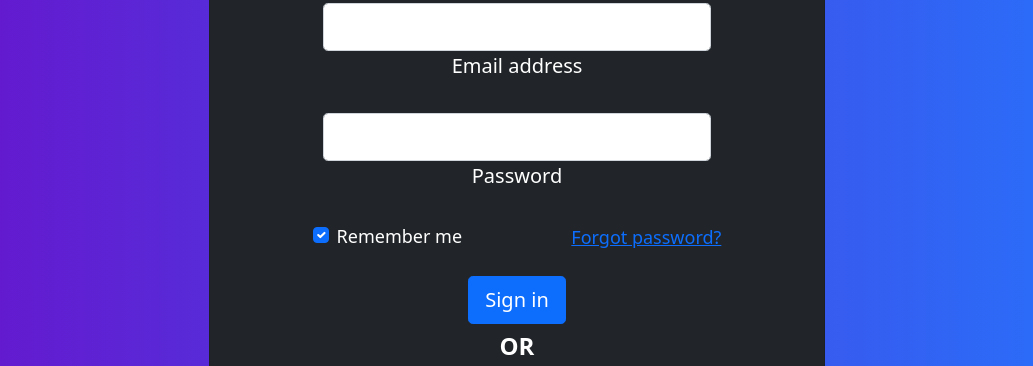
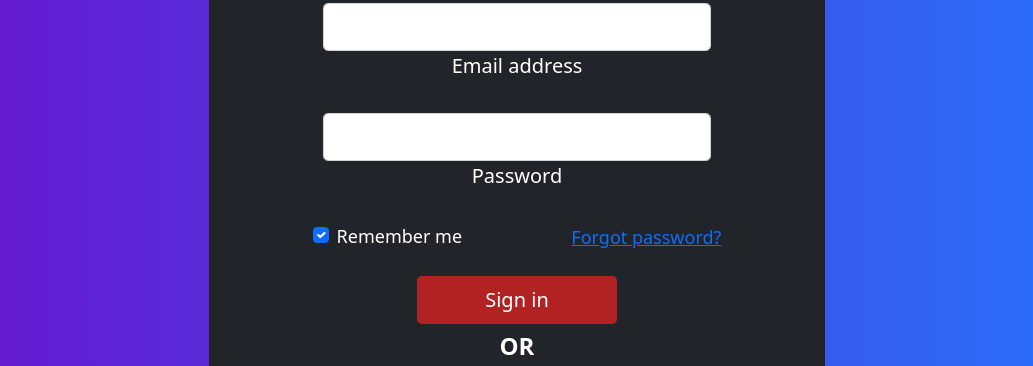
Before and after one commit to GalOved/Manager-League, a plain HTML site: page html pages/login.html in a window 1280 px wide. Shown: the part 218-584 px from the top of the page, without its empty margins (123-1156 px from the left). Drawn offline with nearby package versions, Linux system fonts and the light colour scheme.

Commit message:
Upadate login page
Make some style changes in the login page

```diff
--- a/css files/login_style.css
+++ b/css files/login_style.css
@@ -41,7 +41,6 @@ h1{
     margin-right: 25px;
 }
 
-
 #google-logo{
     margin-right: 5px;
 }
--- a/html pages/login.html
+++ b/html pages/login.html
@@ -41,7 +41,7 @@
             </div>
 
             <!-- Submit button -->
-            <button type="submit" class="btn btn-primary btn-lg btn-block">Sign in</button>
+            <button type="submit" class="btn btn-lg btn-block" style="background-color: firebrick; color: white; width: 200px;">Sign in</button>
             <div class="d-flex justify-content-center">
               <div class="divider d-flex flex-column w-50 ml-5">
                 <h4 class="text-center fw-bold mx-3 mb-0 text-white mt-2 mb-2">OR</h4>
```
